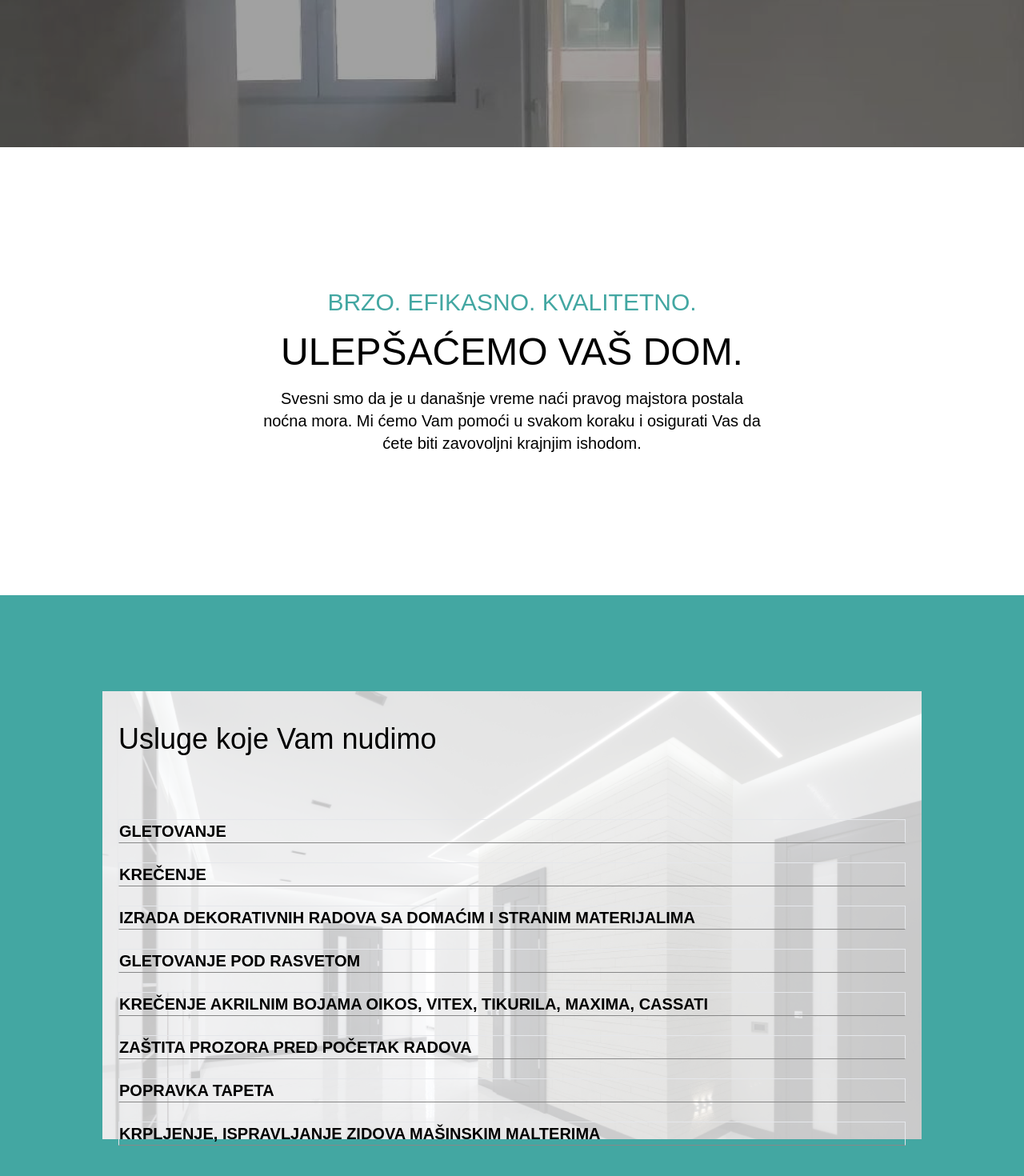
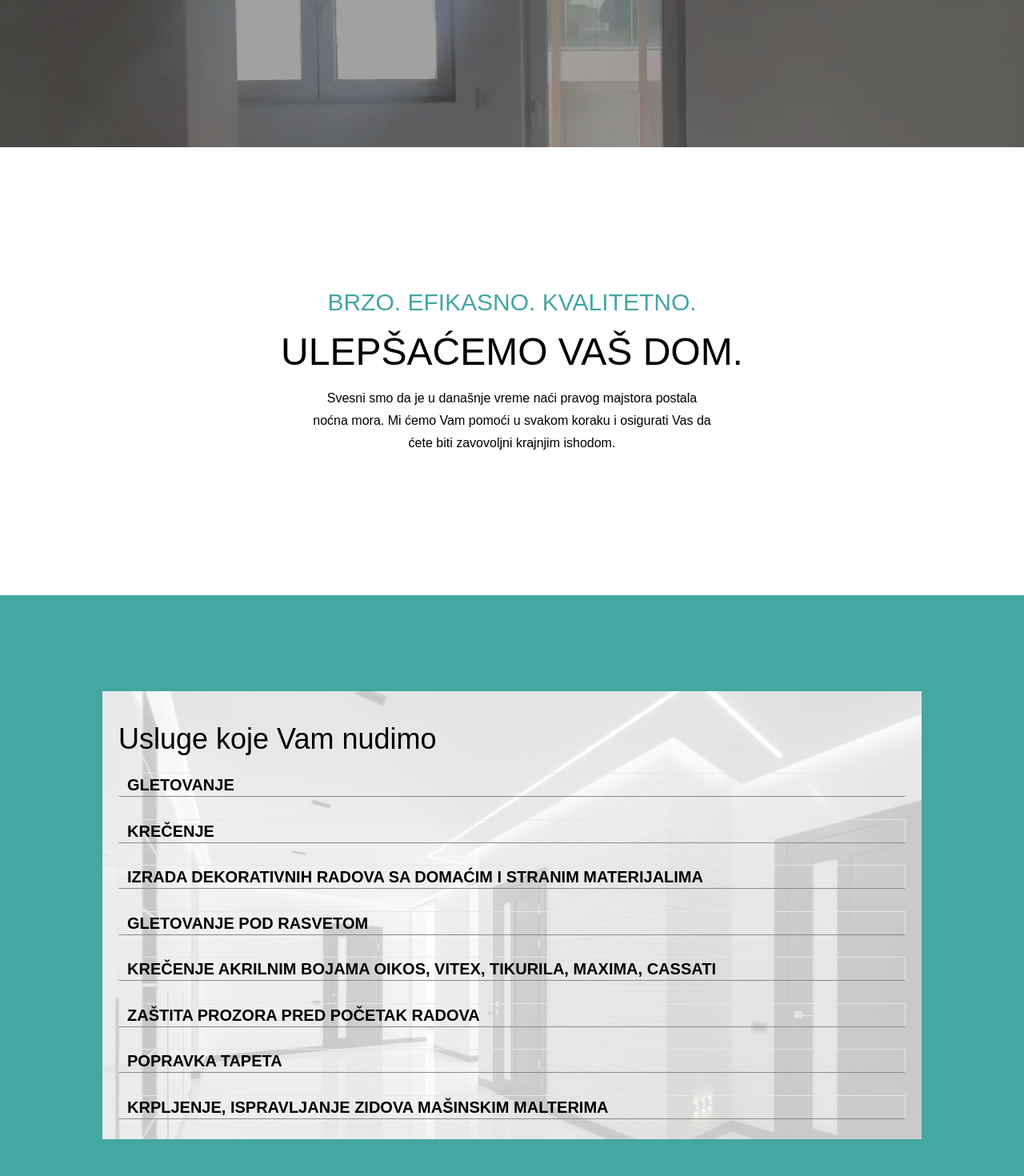
Before and after one commit to igorBudimirDev/paint-construction-website, a React (Create React App) app: page / in a window 1280 px wide. Shown: the part 616-2086 px from the top of the page at 80% size. Built offline with nearby package versions, Linux system fonts and the light colour scheme; the HTML template or start-up script is replaced by a standard one.

Commit message:
sixt commit

```diff
--- a/src/pages/home/Home_hero.jsx
+++ b/src/pages/home/Home_hero.jsx
@@ -4,7 +4,7 @@ const Home_hero = () => {
       <div className="hero__container h-screen max-w-100% flex justify-center items-center bg-overlay-color">
         <div className="hero__container__content flex flex-col justify-center items-center">
           <div className="hero__container__content--headings flex flex-col items-center">
-            <h2 className="pb-4 text-white text-3xl md:text-5xl">
+            <h2 className="pb-4 text-white text-3xl md:text-5xl mobile:text-2xl">
               Molersko-dekorativni radovi
             </h2>
             <h1 className="pb-4 text-white text-7xl font-bold tracking-wide md:text-8xl">
--- a/src/pages/home/Home_moto.jsx
+++ b/src/pages/home/Home_moto.jsx
@@ -2,10 +2,10 @@ const Home_moto = () => {
   return (
     <div className="moto h-[70vh] bg-white">
       <div className="moto__content h-[70vh] w-100% flex justify-center items-center">
-        <div className="moto__content--text flex flex-col items-center">
-          <h4 className="pb-5 text-2xl text-main-green md:text-3xl">BRZO. EFIKASNO. KVALITETNO.</h4>
+        <div className="moto__content--text flex flex-col items-center mobile:text-center">
+          <h4 className="pb-5 text-2xl text-main-green md:text-3xl mobile:text-xl">BRZO. EFIKASNO. KVALITETNO.</h4>
           <h2 className="pb-5 text-3xl md:text-5xl">ULEPŠAĆEMO VAŠ DOM.</h2>
-          <p className="text-xl text-center">Svesni smo da je u današnje vreme naći pravog majstora postala <br />
+          <p className="text-xl text-center mobile:text-[1em]">Svesni smo da je u današnje vreme naći pravog majstora postala <br />
             noćna mora. Mi ćemo Vam pomoći u svakom koraku i osigurati Vas da <br />
              ćete biti zavovoljni krajnjim ishodom.</p>
         </div>
--- a/src/pages/home/Home_usluge.jsx
+++ b/src/pages/home/Home_usluge.jsx
@@ -3,16 +3,16 @@ const Home_usluge = () => {
     <div className="usluge h-screen bg-main-green flex justify-center items-center ">
       <div className="usluge__wrapper h-[70%] w-[80%] bg-[url('./assets/usluge-background.png')] bg-cover">
         <div className="usluge__wrapper__overlay h-[100%] w-[100%] bg-dark-white-overlay-color flex flex-col">
-            <h3 className="pt-10 pb-20 text-center text-2xl font-light md:text-4xl md:text-left md:pl-[20px]">Usluge koje Vam nudimo</h3>
-            <div className="cene-content flex flex-col items-center text-center md:text-left md:px-[20px]">
-                <span className="w-[100%] h-[] font-bold md:border md:border-b-underline-color md:text-xl">GLETOVANJE</span> <br />
-                <span className="w-[100%] h-[] font-bold md:border md:border-b-underline-color md:text-xl">KREČENJE</span> <br />
-                <span className="w-[100%] h-[] font-bold md:border md:border-b-underline-color md:text-xl">IZRADA DEKORATIVNIH RADOVA SA DOMAĆIM I STRANIM MATERIJALIMA</span> <br />
-                <span className="w-[100%] h-[] font-bold md:border md:border-b-underline-color md:text-xl">GLETOVANJE POD RASVETOM</span> <br />
-                <span className="w-[100%] h-[] font-bold md:border md:border-b-underline-color md:text-xl">KREČENJE AKRILNIM BOJAMA OIKOS, VITEX, TIKURILA, MAXIMA, CASSATI</span> <br />
-                <span className="w-[100%] h-[] font-bold md:border md:border-b-underline-color md:text-xl">ZAŠTITA PROZORA PRED POČETAK RADOVA</span> <br />
-                <span className="w-[100%] h-[] font-bold md:border md:border-b-underline-color md:text-xl">POPRAVKA TAPETA</span> <br />
-                <span className="w-[100%] h-[] font-bold md:border md:border-b-underline-color md:text-xl">KRPLJENJE, ISPRAVLJANJE ZIDOVA MAŠINSKIM MALTERIMA</span> <br />
+            <h3 className="pt-10 pb-20 text-center text-2xl font-light md:text-4xl md:text-left md:pl-[20px] mobile:text-xl mobile:pb-5">Usluge koje Vam nudimo</h3>
+            <div className="cene-content h-[100%] flex flex-col items-center text-center md:text-left md:px-[20px] mobile:text-[12px] mobile:justify-around">
+                <span className="w-[100%] h-[] font-bold md:border md:border-b-underline-color md:text-xl mobile:px-[10px]">GLETOVANJE</span> <br />
+                <span className="w-[100%] h-[] font-bold md:border md:border-b-underline-color md:text-xl mobile:px-[10px]">KREČENJE</span> <br />
+                <span className="w-[100%] h-[] font-bold md:border md:border-b-underline-color md:text-xl mobile:px-[10px]">IZRADA DEKORATIVNIH RADOVA SA DOMAĆIM I STRANIM MATERIJALIMA</span> <br />
+                <span className="w-[100%] h-[] font-bold md:border md:border-b-underline-color md:text-xl mobile:px-[10px]">GLETOVANJE POD RASVETOM</span> <br />
+                <span className="w-[100%] h-[] font-bold md:border md:border-b-underline-color md:text-xl mobile:px-[10px]">KREČENJE AKRILNIM BOJAMA OIKOS, VITEX, TIKURILA, MAXIMA, CASSATI</span> <br />
+                <span className="w-[100%] h-[] font-bold md:border md:border-b-underline-color md:text-xl mobile:px-[10px]">ZAŠTITA PROZORA PRED POČETAK RADOVA</span> <br />
+                <span className="w-[100%] h-[] font-bold md:border md:border-b-underline-color md:text-xl mobile:px-[10px]">POPRAVKA TAPETA</span> <br />
+                <span className="w-[100%] h-[] font-bold md:border md:border-b-underline-color md:text-xl mobile:px-[10px]">KRPLJENJE, ISPRAVLJANJE ZIDOVA MAŠINSKIM MALTERIMA</span> <br />
             </div>
         </div>
       </div>
--- a/tailwind.config.js
+++ b/tailwind.config.js
@@ -8,7 +8,10 @@ module.exports = {
         "white-overlay-color": "rgba(217, 217, 217, 0.4)",
         "main-green": "rgba(67, 167, 162, 1)",
         "dark-white-overlay-color": "rgba(255, 255, 255, 78%)",
-        "underline-color":"#888888",
+        "underline-color": "#888888",
+      },
+      screens: {
+        "mobile": "350px",
       },
     },
   },
```
